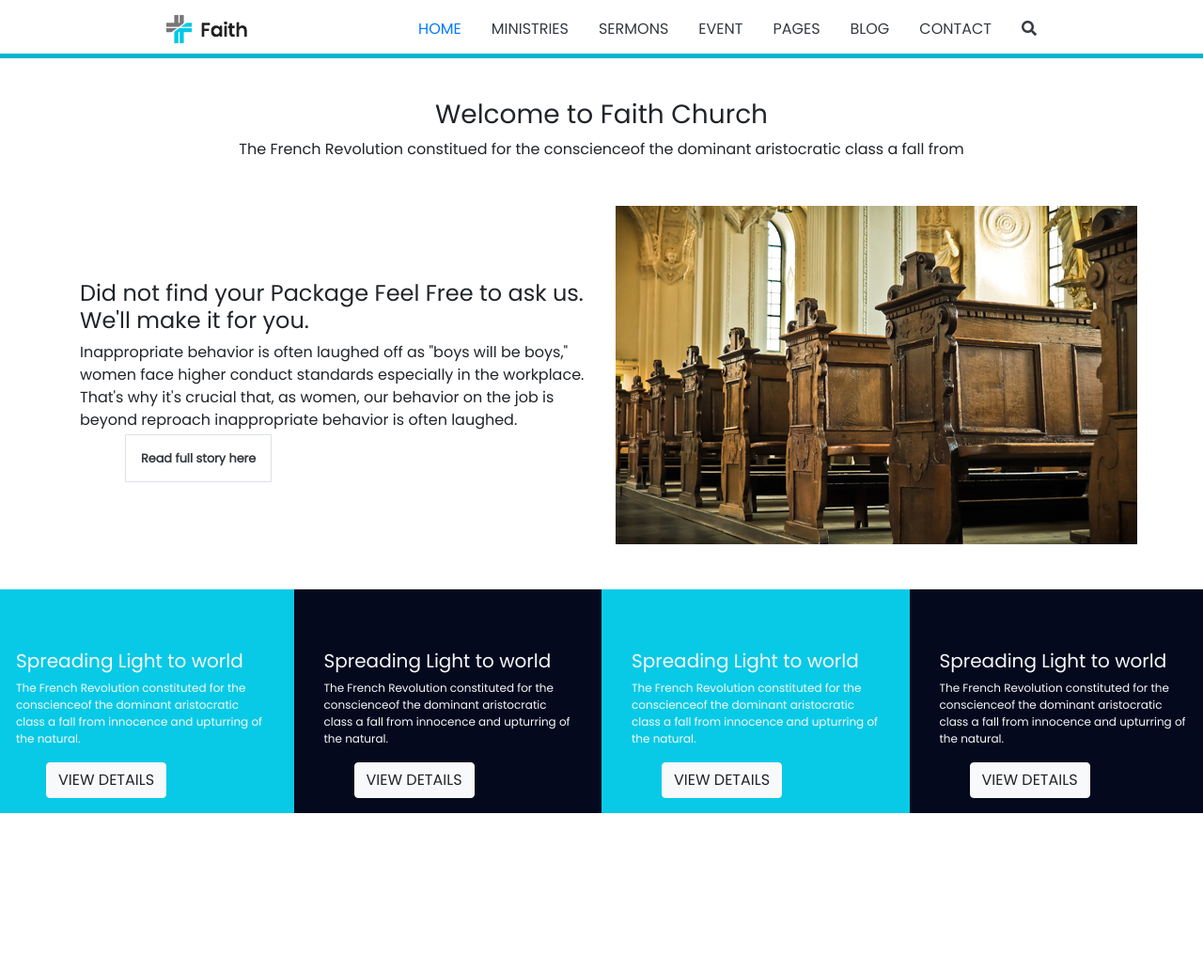
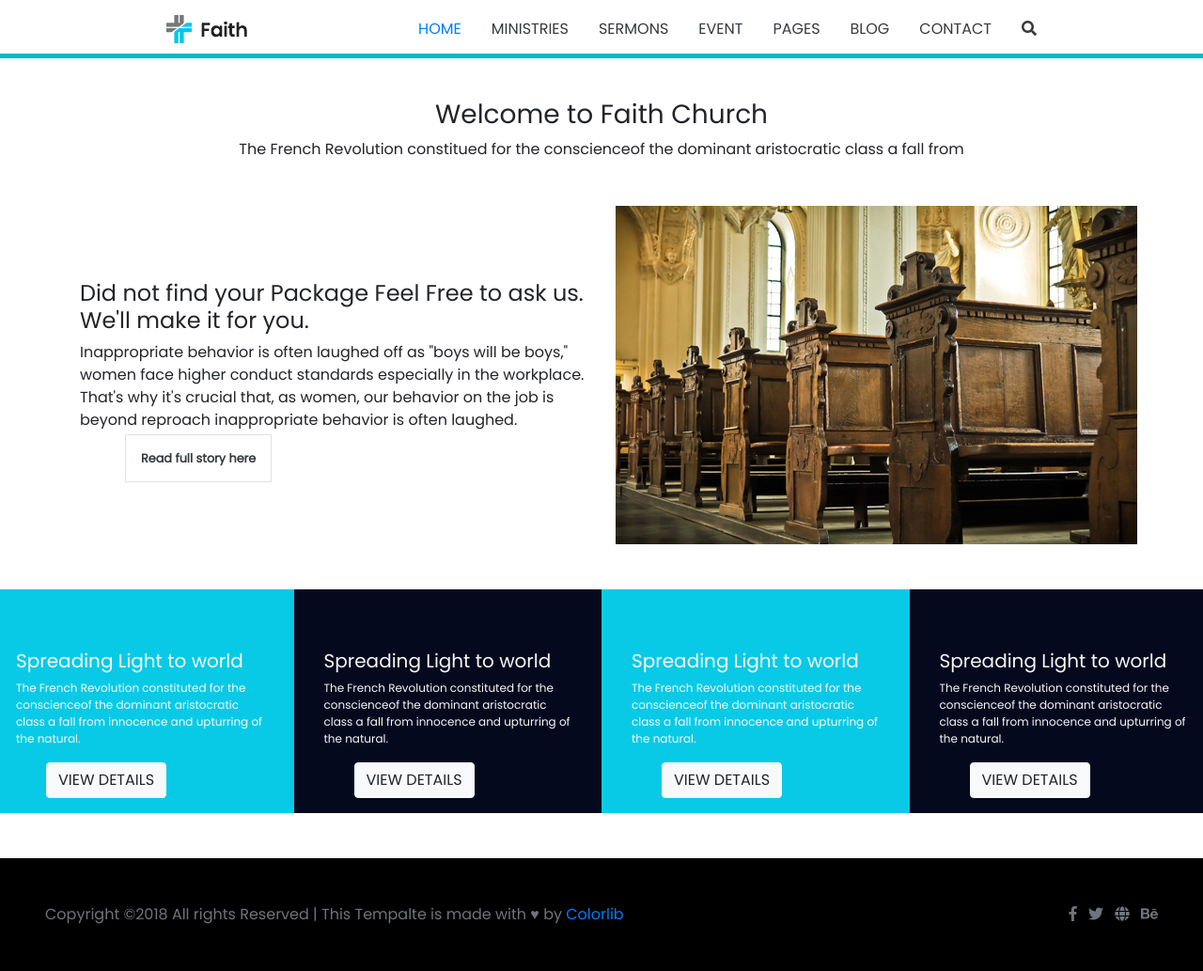
Before and after one commit to anaseightsee/git_fait_exo, a website: page index.html in a window 1280 px wide. Shown: the whole page at 94% size. Before the commit the page ends 913 px from the top, so only its background shows below. Drawn offline with nearby package versions, Linux system fonts and the light colour scheme.

Commit message:
footer done as well as the homepage

```diff
--- a/index.html
+++ b/index.html
@@ -79,5 +79,17 @@
     </div>
 </div>
     <!--SECTION.SPREADING6LIGHT END-->
+
+    <!--FOOTER START-->
+<footer class="bg-black p-5">
+    <span class="pt-5 text-muted">Copyright &copy;2018 All rights Reserved | This Tempalte  is made with &hearts; by <a href="">Colorlib</a> </span>
+    <ul class="list-inline float-right">
+        <li class="list-inline-item"><a href=""><span class="text-muted"><i class="fab fa-facebook-f"></i></span></a></li>
+        <li class="list-inline-item"><a href=""><span class="text-muted"><i class="fab fa-twitter"></i></span></a></li>
+        <li class="list-inline-item"><a href=""><span class="text-muted"><i class="fas fa-globe"></i></span></a></li>
+        <li class="list-inline-item"><a href=""><span class="text-muted"><i class="fab fa-behance"></i></span></a></li>
+    </ul>
+</footer>
+    <!--FOOTER END-->
 </body>
 </html>
--- a/sass/style.sass
+++ b/sass/style.sass
@@ -1,5 +1,6 @@
 $color: #08cae6
 $color2: #04091d
+$color3: #000000
 
 hr
     border-width: 5px
@@ -24,3 +25,6 @@ nav ul li img
 
 .sectionlight .row .col-3 p
     font-size: .75em
+
+.bg-black
+    background-color: $color3
```
Also changed, not shown: public/css/style.css, 1 other file.
